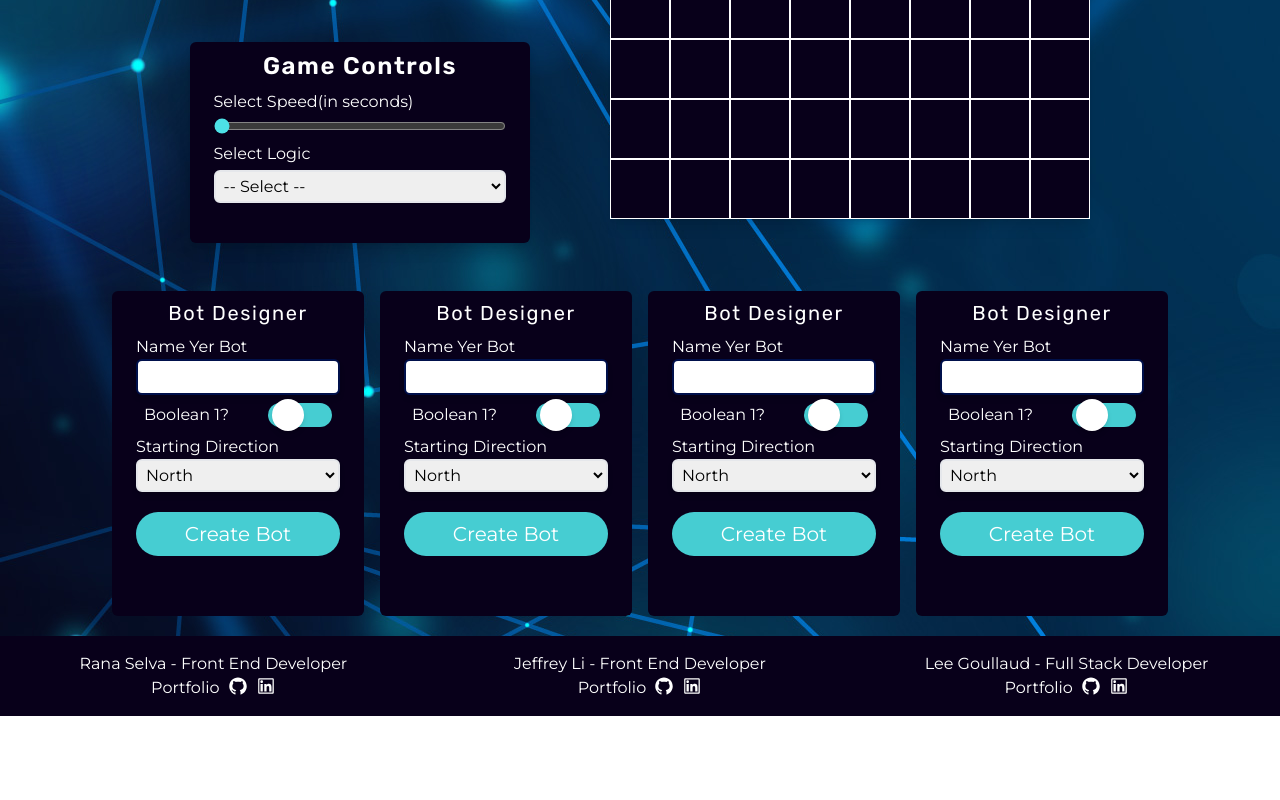
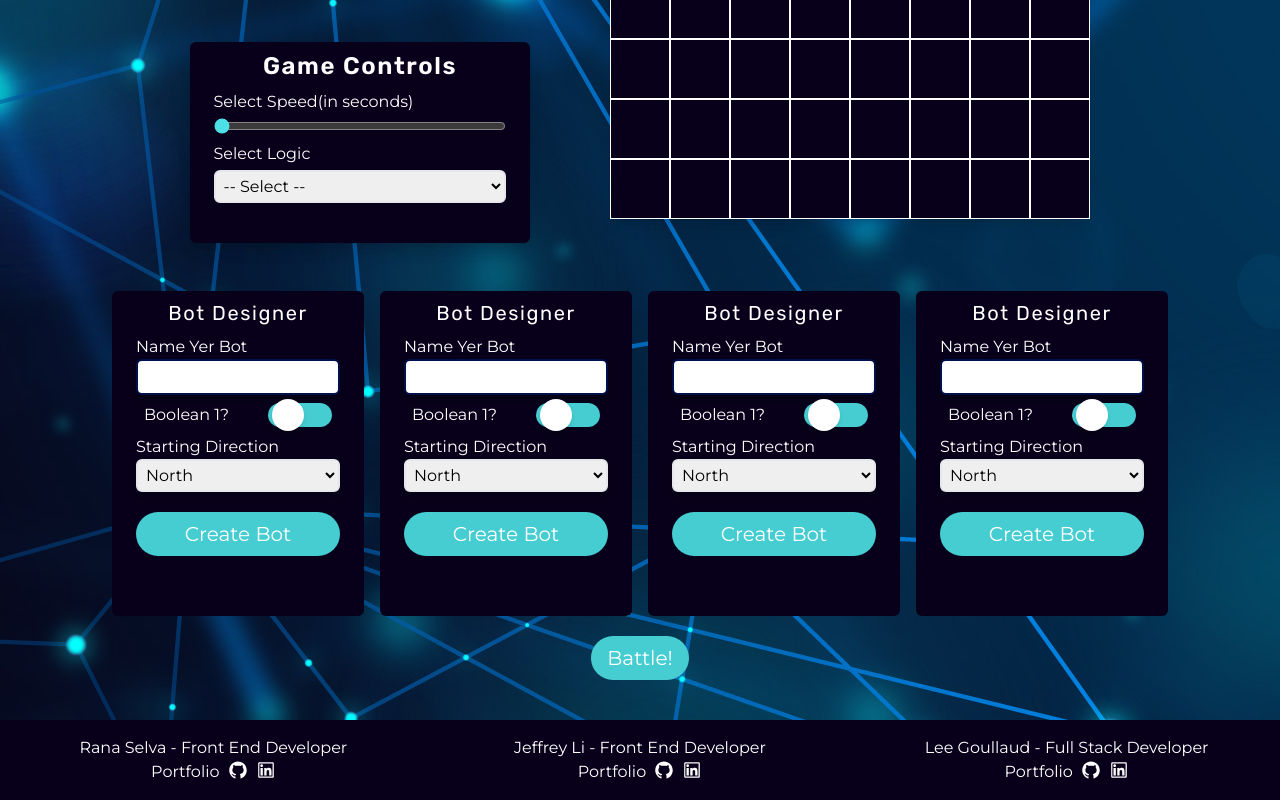
Before and after one commit to chingu-voyages/v44-tier2-team-26, a Next.js app: page /game in a window 1280 px wide. Shown: the part 354-1154 px from the top of the page. Before the commit the page ends 1070 px from the top, so only its background shows below. Built offline with nearby package versions, Linux system fonts and the light colour scheme.

Commit message:
feat: added battle button within main game.jsx file that has onclick function that can be linked to starting game

```diff
--- a/pages/game.jsx
+++ b/pages/game.jsx
@@ -27,6 +27,7 @@ function game() {
           <UserControls />
           <UserControls />
         </div>
+        <button className="bg-[#46CDD2] text-white my-5 py-2 m-auto flex justify-center items-center px-4 text-xl rounded-full hover:bg-[#4De1e7] hover:ease-in-out hover:duration-500 ease-out duration-500" onClick={(e) => {e.preventDefault(); console.log("Battle start!")}}>Battle!</button>
       </main>
       <Footer />
     </div>
```
